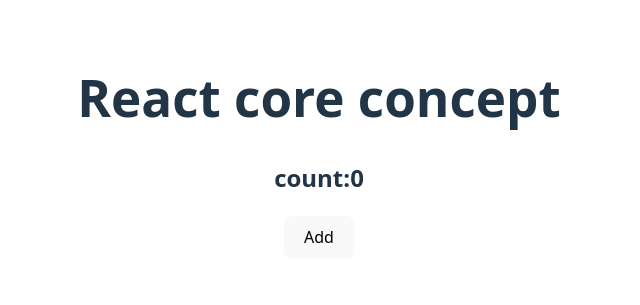
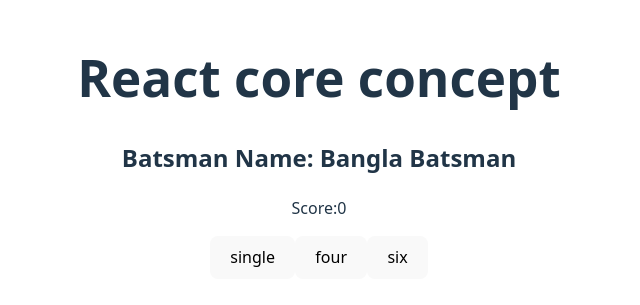
Before and after one commit to sharmin133/React-revision, a React (Vite) app: page / in a window 1280 px wide. Shown: the part 253-558 px from the top of the page, without its empty margins (321-961 px from the left). Built offline with nearby package versions, Linux system fonts and the light colour scheme.

Commit message:
added usestate for batmans score

```diff
--- a/src/App.jsx
+++ b/src/App.jsx
@@ -4,6 +4,7 @@
 import Person from './Person'
 import Singer from './Singer';
 import Counter from './Counter';
+import Batsman from './Batsman';
 
 function App() {
 
@@ -23,7 +24,8 @@
     <>
 
       <h1>React core concept</h1>
-      <Counter></Counter>
+      <Batsman></Batsman>
+      {/* <Counter></Counter> */}
 {/*
       <button onClick={handleClick} >Click me</button>
 
--- /dev/null
+++ b/src/Batsman.jsx
@@ -0,0 +1,35 @@
+import React from 'react';
+import { useState } from 'react';
+
+const Batsman = () => {
+
+    const[runs,setRuns]=useState(0);
+
+    const handleSingle=()=>{
+       const newScore=runs+1;
+       setRuns(newScore);
+    }
+
+const handleFour=()=>{
+    const newScore=runs+4;
+    setRuns(newScore)
+}
+
+const handleSix=()=>{
+    const newScore=runs+6;
+    setRuns(newScore);
+}
+
+    return (
+        <div>
+            <h2>Batsman Name: Bangla Batsman</h2>
+            <p>Score:{runs}</p>
+            <button onClick={handleSingle} >single</button>
+            <button onClick={handleFour} >four</button>
+            <button onClick={handleSix} >six</button>
+
+        </div>
+    );
+};
+
+export default Batsman;
```
